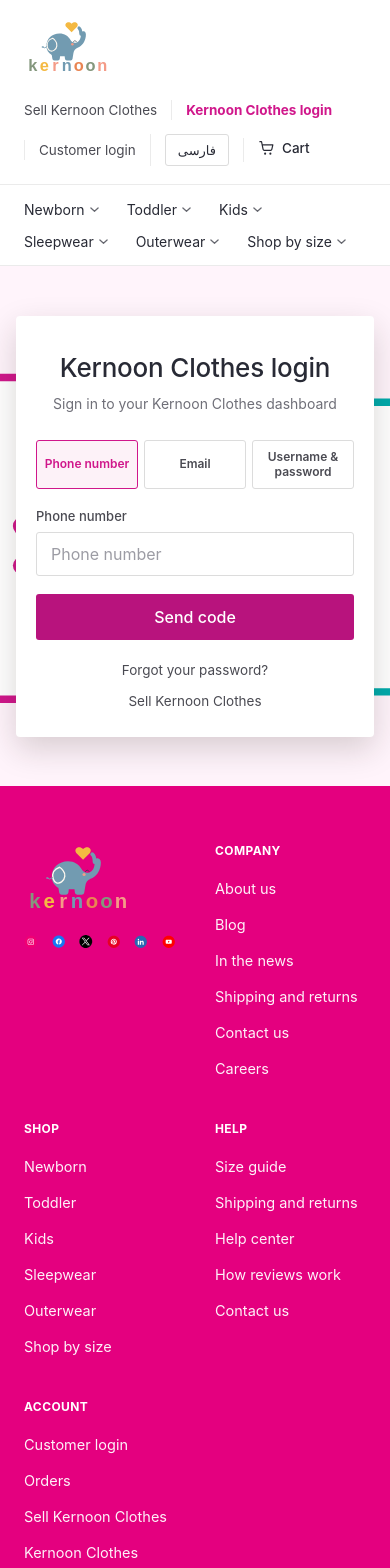
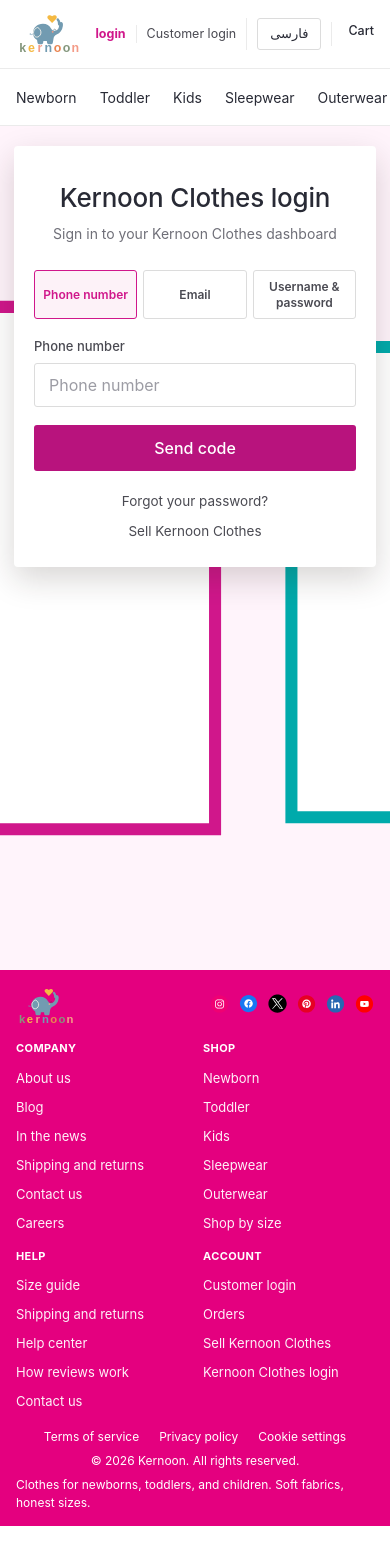
Before and after one commit to hadimojak/kernoon-front, a React (Vite) app: page /sell/login in a window 390 px wide. Shown: the top 1568 px of the page. After the commit the page ends 1526 px from the top, so only its background shows below. Built offline with nearby package versions, Linux system fonts and the light colour scheme.

Commit message:
make responsive

```diff
--- a/index.html
+++ b/index.html
@@ -3,7 +3,7 @@
   <head>
     <meta charset="UTF-8" />
     <link rel="icon" type="image/svg+xml" href="/favicon.svg" />
-    <meta name="viewport" content="width=device-width, initial-scale=1.0" />
+    <meta name="viewport" content="width=device-width, initial-scale=1.0, viewport-fit=cover" />
     <link rel="preconnect" href="https://fonts.googleapis.com" />
     <link rel="preconnect" href="https://fonts.gstatic.com" crossorigin />
     <link
--- a/src/components/Header.tsx
+++ b/src/components/Header.tsx
@@ -78,9 +78,7 @@
                 <NavLink
                   to={link.to}
                   end
-                  className={({ isActive }) =>
-                    isActive && (link.to === '/login' || link.to === '/sell/login') ? 'is-current' : undefined
-                  }
+                  className={({ isActive }) => (isActive ? 'is-current' : undefined)}
                 >
                   {t(link.key)}
                 </NavLink>
--- a/src/pages/HomePage.tsx
+++ b/src/pages/HomePage.tsx
@@ -47,11 +47,6 @@
   '/clothes/sleep.svg',
 ]
 
-const clothingTypes: MessageKey[][] = [
-  ['nav.newborn', 'nav.toddler', 'nav.kids', 'nav.sleepwear'],
-  ['nav.outerwear', 'nav.sizes', 'footer.shipping', 'footer.contact'],
-]
-
 function formatDeliveryDate(value: string) {
   const [year, month, day] = value.split('-').map(Number)
   if (!year || !month || !day) return ''
@@ -62,17 +57,6 @@
 
 type HomePageProps = {
   loggedIn?: boolean
-}
-
-const typeLinks: Record<string, string> = {
-  'nav.newborn': '/newborn',
-  'nav.toddler': '/toddler',
-  'nav.kids': '/kids',
-  'nav.sleepwear': '/sleepwear',
-  'nav.outerwear': '/outerwear',
-  'nav.sizes': '/sizes',
-  'footer.shipping': '/delivery-fees',
-  'footer.contact': '/contact-us',
 }
 
 export default function HomePage({ loggedIn = false }: HomePageProps) {
@@ -270,24 +254,6 @@
                 </article>
               ))}
             </div>
-
-            <h2 className="home-info__seo-title">{t('home.seoTitle')}</h2>
-            <div className="home-info__seo">
-              <p>{t('home.seo')}</p>
-            </div>
-
-            <h2>{t('home.typesTitle')}</h2>
-            <div className="home-types">
-              {clothingTypes.map((column) => (
-                <ul key={column[0]}>
-                  {column.map((label) => (
-                    <li key={label}>
-                      <Link to={typeLinks[label]}>{t(label)}</Link>
-                    </li>
-                  ))}
-                </ul>
-              ))}
-            </div>
           </div>
         </section>
       </main>
--- a/src/pages/SellerPanelPage.tsx
+++ b/src/pages/SellerPanelPage.tsx
@@ -127,15 +127,15 @@
               <tbody>
                 {products.map((product, index) => (
                   <tr key={`${product.name ?? product.id}-${index}`}>
-                    <td>
+                    <td data-label={t('panel.product')}>
                       <span className="seller-panel__product">
                         <img src={product.image} alt="" />
                         {product.name ?? t(`product.${product.id}`)}
                       </span>
                     </td>
-                    <td>{formatMoney(product, lang)}</td>
-                    <td>{t(`nav.${product.category}` as MessageKey)}</td>
-                    <td>{t('panel.inStock')}</td>
+                    <td data-label={t('panel.price')}>{formatMoney(product, lang)}</td>
+                    <td data-label={t('panel.category')}>{t(`nav.${product.category}` as MessageKey)}</td>
+                    <td data-label={t('panel.status')}>{t('panel.inStock')}</td>
                   </tr>
                 ))}
               </tbody>
--- a/src/styles/components/AuthLayout.css
+++ b/src/styles/components/AuthLayout.css
@@ -183,8 +183,10 @@
 
 @media (max-width: 600px) {
   .auth-hero {
-    height: 520px;
-    padding: 32px 16px;
+    height: auto;
+    min-height: 100dvh;
+    align-items: flex-start;
+    padding: 20px 14px 28px;
   }
 
   .auth-card {
--- a/src/styles/components/Footer.css
+++ b/src/styles/components/Footer.css
@@ -5,23 +5,23 @@
 
 .footer__inner {
   display: grid;
-  grid-template-columns: 1.4fr repeat(4, 1fr);
-  gap: 40px;
+  grid-template-columns: 1.1fr repeat(4, 1fr);
+  gap: 18px 24px;
   max-width: 1280px;
   margin: 0 auto;
-  padding: 56px 24px 40px;
+  padding: 22px 20px 12px;
 }
 
 .footer .footer__logo {
-  height: 72px;
-  max-width: 180px;
+  height: 40px;
+  max-width: 112px;
 }
 
 .footer__social {
   display: flex;
   align-items: center;
-  gap: 14px;
-  margin-top: 18px;
+  gap: 10px;
+  margin-top: 10px;
 }
 
 .footer__social a {
@@ -34,19 +34,20 @@
 }
 
 .footer__heading {
-  font-size: 12px;
+  font-size: 11px;
   font-weight: 700;
   letter-spacing: 0.4px;
   text-transform: uppercase;
-  margin-bottom: 16px;
+  margin-bottom: 8px;
 }
 
 .footer__column li + li {
-  margin-top: 12px;
+  margin-top: 5px;
 }
 
 .footer__column a {
-  font-size: 14.5px;
+  font-size: 13px;
+  line-height: 1.35;
   opacity: 0.95;
   transition: opacity 0.15s ease;
 }
@@ -61,11 +62,11 @@
   align-items: center;
   flex-wrap: wrap;
   justify-content: center;
-  gap: 12px 24px;
+  gap: 6px 14px;
   max-width: 1280px;
   margin: 0 auto;
-  padding: 18px 24px 28px;
-  font-size: 13.5px;
+  padding: 8px 16px 14px;
+  font-size: 12px;
 }
 
 .footer__legal-links {
@@ -89,7 +90,21 @@
 
 @media (max-width: 900px) {
   .footer__inner {
-    grid-template-columns: repeat(2, 1fr);
+    grid-template-columns: 1fr 1fr;
+    gap: 14px 16px;
+    padding: 16px 16px 8px;
+  }
+
+  .footer__brand {
+    grid-column: 1 / -1;
+    display: flex;
+    align-items: center;
+    justify-content: space-between;
+    gap: 12px;
+  }
+
+  .footer__social {
+    margin-top: 0;
   }
 
   .footer__copyright {
--- a/src/styles/components/Header.css
+++ b/src/styles/components/Header.css
@@ -159,15 +159,50 @@
 
 @media (max-width: 900px) {
   .header__bar {
-    flex-direction: column;
-    align-items: flex-start;
+    gap: 12px;
+    padding: 12px 16px;
+  }
+
+  .logo {
+    height: 44px;
+    max-width: 118px;
+  }
+
+  .header__utility {
+    flex: 1;
+    min-width: 0;
+    overflow: hidden;
   }
 
   .header__utility-list {
-    flex-wrap: wrap;
+    flex-wrap: nowrap;
+    justify-content: flex-end;
+    gap: 10px;
+    overflow-x: auto;
+    font-size: 12.5px;
+  }
+
+  .header__utility-list > li + li {
+    padding-inline-start: 10px;
+  }
+
+  .header__utility-list a,
+  .header__lang,
+  .header__account-button {
+    white-space: nowrap;
   }
 
   .header__nav-list {
+    flex-wrap: nowrap;
     justify-content: flex-start;
+    gap: 18px;
+    overflow-x: auto;
+    padding: 8px 16px;
+  }
+
+  .header__nav-link {
+    flex: none;
+    min-height: 40px;
+    white-space: nowrap;
   }
 }
--- a/src/styles/index.css
+++ b/src/styles/index.css
@@ -39,10 +39,19 @@
   font-family: 'Vazirmatn', 'Segoe UI', Tahoma, sans-serif;
 }
 
+html {
+  max-width: 100%;
+  overflow-x: clip;
+}
+
 body {
   margin: 0;
   min-height: 100vh;
+  min-height: 100dvh;
+  max-width: 100%;
+  overflow-x: clip;
   background: var(--page-bg);
+  padding-bottom: env(safe-area-inset-bottom);
 }
 
 h1,
@@ -77,8 +86,19 @@
   cursor: pointer;
 }
 
-input {
+input,
+select,
+textarea {
   font: inherit;
+  max-width: 100%;
+}
+
+@media (max-width: 720px) {
+  input,
+  select,
+  textarea {
+    font-size: 16px;
+  }
 }
 
 .sr-only {
--- a/src/styles/pages/ContentPage.css
+++ b/src/styles/pages/ContentPage.css
@@ -165,8 +165,13 @@
   font-weight: 600;
 }
 
+.info-prose {
+  overflow-x: auto;
+}
+
 .info-prose table {
   width: 100%;
+  min-width: 280px;
   border-collapse: collapse;
   margin: 8px 0 20px;
 }
@@ -264,6 +269,17 @@
 }
 
 @media (max-width: 640px) {
+  .info-page__intro,
+  .info-list,
+  .info-prose,
+  .info-jobs,
+  .info-links,
+  .info-shops,
+  .info-faq {
+    padding-left: 16px;
+    padding-right: 16px;
+  }
+
   .info-links ul {
     grid-template-columns: 1fr;
   }
--- a/src/styles/pages/HomePage.css
+++ b/src/styles/pages/HomePage.css
@@ -448,47 +448,11 @@
   font-weight: 700;
 }
 
-.home-faq p,
-.home-info__seo p {
+.home-faq p {
   margin-top: 6px;
   font-size: 15px;
   line-height: 1.55;
   color: #3a3a42;
-}
-
-.home-info__seo-title {
-  margin-top: 56px;
-}
-
-.home-info__seo {
-  max-width: 920px;
-  margin: 24px auto 0;
-  text-align: center;
-}
-
-.home-info__seo p + p {
-  margin-top: 16px;
-}
-
-.home-types {
-  display: grid;
-  grid-template-columns: repeat(4, 1fr);
-  gap: 12px 24px;
-  max-width: 860px;
-  margin: 28px auto 0;
-}
-
-.home-types li + li {
-  margin-top: 12px;
-}
-
-.home-types a {
-  font-size: 14.5px;
-  color: #3a3a42;
-}
-
-.home-types a:hover {
-  text-decoration: underline;
 }
 
 @media (max-width: 980px) {
@@ -522,25 +486,43 @@
   .home-split img {
     height: 320px;
   }
-
-  .home-types {
-    grid-template-columns: repeat(2, 1fr);
-  }
 }
 
 @media (max-width: 640px) {
-  .home-search__fields,
+  .home-frame {
+    padding: 0 14px 8px;
+  }
+
+  .home-search {
+    gap: 12px;
+    margin-top: 12px;
+    padding: 12px;
+  }
+
+  .home-search__title {
+    font-size: 17px;
+  }
+
+  .home-reviews ul,
+  .home-follow__posts {
+    grid-template-columns: 1fr;
+  }
+
   .home-products ul,
-  .home-reviews ul,
-  .home-categories ul,
-  .home-follow__posts,
-  .home-types {
-    grid-template-columns: 1fr;
+  .home-categories ul {
+    grid-template-columns: 1fr 1fr;
+    gap: 12px;
+  }
+
+  .home-hero img,
+  .home-split img {
+    height: 220px;
+    min-height: 0;
   }
 
   .home-hero__copy,
   .home-split__copy {
-    padding: 36px 22px;
+    padding: 28px 18px;
   }
 
   .home-hero h1,
@@ -549,6 +531,28 @@
   .home-categories h2,
   .home-reviews h2,
   .home-info h2 {
-    font-size: 26px;
+    font-size: 24px;
+  }
+
+  .home-button {
+    width: 100%;
+    max-width: 280px;
+  }
+
+  .home-press {
+    padding: 28px 14px 8px;
+  }
+
+  .home-press ul {
+    width: 100%;
+    flex-wrap: wrap;
+    gap: 12px 16px;
+  }
+
+  .home-press li {
+    max-width: 100%;
+    font-size: 18px;
+    line-height: 1.25;
+    letter-spacing: 0;
   }
 }
--- a/src/styles/pages/ShopMenuPage.css
+++ b/src/styles/pages/ShopMenuPage.css
@@ -102,6 +102,10 @@
 }
 
 @media (max-width: 640px) {
+  .shop-page__intro {
+    padding: 28px 16px 4px;
+  }
+
   .shop-cities__search {
     flex-direction: column;
   }
```
Also changed, not shown: src/styles/pages/SellerPanelPage.css (+120 -1 lines).
